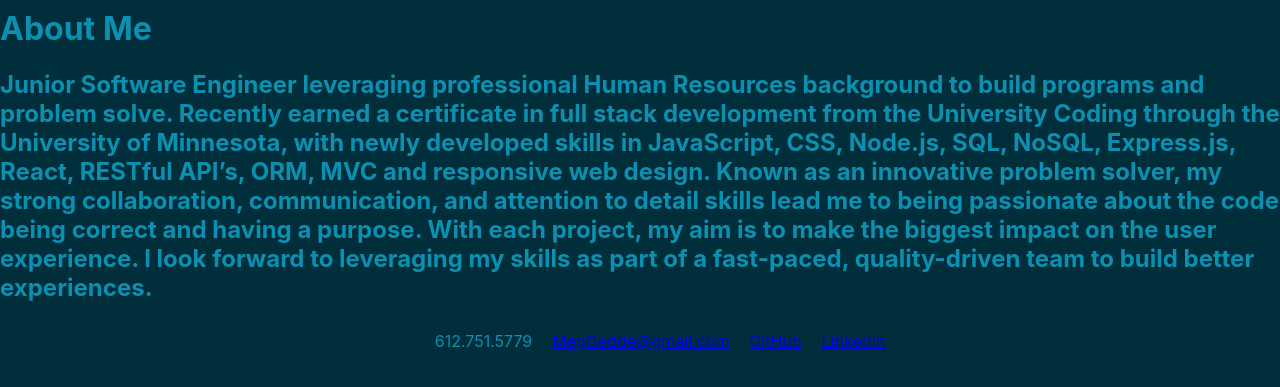
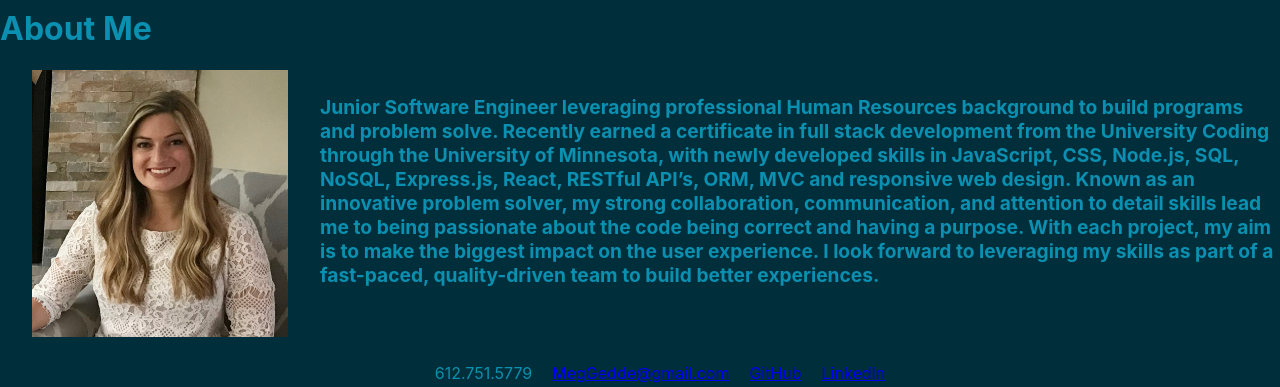
Before and after one commit to MegGedde/React-Portfolio, a React (Create React App) app in the folder react-portfolio/: page / in a window 1280 px wide. Shown: the part 195-582 px from the top of the page. Built offline with nearby package versions, Linux system fonts and the light colour scheme.

Commit message:
fixed about me page

```diff
--- a/react-portfolio/src/App.css
+++ b/react-portfolio/src/App.css
@@ -117,11 +117,15 @@ header nav ul li:hover {
 }
 
 .profPic {
-  background-image: url(./assets/Profile.jpeg);
-  padding: 10%;
   margin-left: 2.5%;
-  background-position: center;
-  background-size: cover;
+  width: 20%;
+  display: flex;
+  flex-direction: row;
+}
+
+.profile {
+  display: flex;
+  flex-direction: row;
 }
 
 .title {
@@ -130,6 +134,8 @@ header nav ul li:hover {
 
 .bio {
   width: 75%;
+  margin-left: 2.5%;
+  font-size: 1.5vw;
 }
 
   /* Contact style begin */
--- a/react-portfolio/src/components/About/index.js
+++ b/react-portfolio/src/components/About/index.js
@@ -1,11 +1,15 @@
 import React from 'react';
+import Profile from '../../assets/Profile.jpeg';
 
 
 function About() {
     return (
         <div>
             <h1>About Me</h1>
-            <h2>Junior Software Engineer leveraging professional Human Resources background to build programs and problem solve. Recently earned a certificate in full stack development from the University Coding through the University of Minnesota, with newly developed skills in JavaScript, CSS, Node.js, SQL, NoSQL, Express.js, React, RESTful API’s, ORM, MVC and responsive web design. Known as an innovative problem solver, my strong collaboration, communication, and attention to detail skills lead me to being passionate about the code being correct and having a purpose. With each project, my aim is to make the biggest impact on the user experience.  I look forward to leveraging my skills as part of a fast-paced, quality-driven team to build better experiences.</h2>
+            <div  className="profile">
+             <img src={Profile} className="profPic" alt="profile" />
+             <h4 className="bio">Junior Software Engineer leveraging professional Human Resources background to build programs and problem solve. Recently earned a certificate in full stack development from the University Coding through the University of Minnesota, with newly developed skills in JavaScript, CSS, Node.js, SQL, NoSQL, Express.js, React, RESTful API’s, ORM, MVC and responsive web design. Known as an innovative problem solver, my strong collaboration, communication, and attention to detail skills lead me to being passionate about the code being correct and having a purpose. With each project, my aim is to make the biggest impact on the user experience.  I look forward to leveraging my skills as part of a fast-paced, quality-driven team to build better experiences.</h4>
+             </div>
         </div>
     )
 }
```
